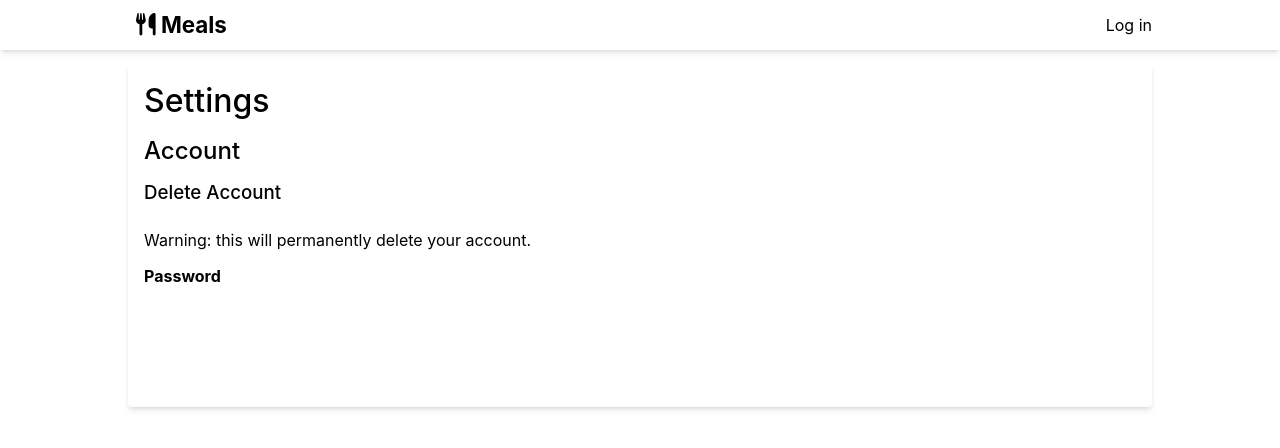
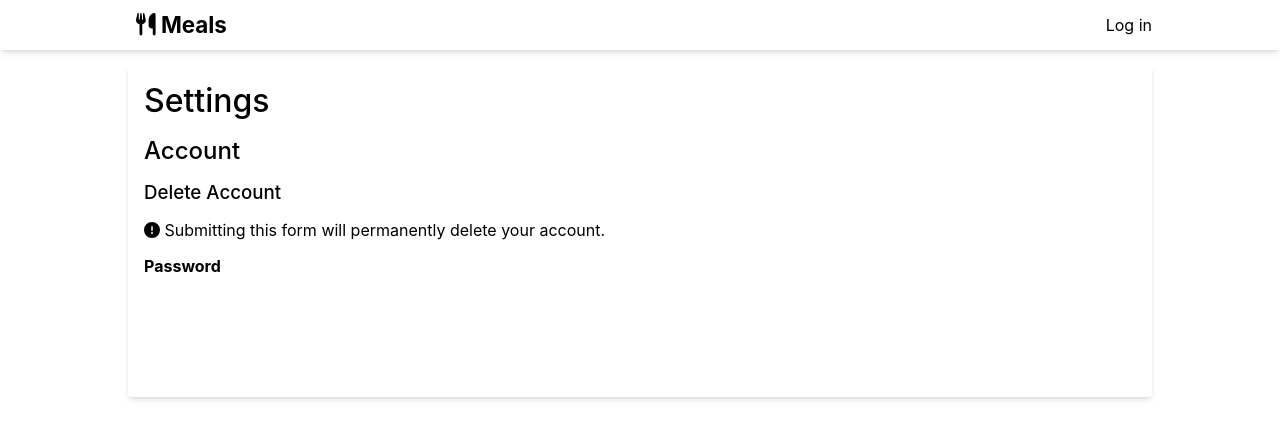
Before and after one commit to ptrhvns/meals, a React (Vite) app in the folder web/: page /settings in a window 1280 px wide. Shown: the top 448 px of the page. Built offline with nearby package versions, Linux system fonts and the light colour scheme.

Commit message:
Improve warning styles and copy

```diff
--- a/web/src/routes/Settings.tsx
+++ b/web/src/routes/Settings.tsx
@@ -6,6 +6,8 @@ import PageLayout from "../components/PageLayout";
 import PageLayoutHeading from "../components/PageLayoutHeading";
 import Paragraph from "../components/Paragraph";
 import { buildTitle } from "../lib/utils";
+import { faCircleExclamation } from "@fortawesome/free-solid-svg-icons";
+import { FontAwesomeIcon } from "@fortawesome/react-fontawesome";
 import { Helmet } from "react-helmet-async";
 
 export default function Settings() {
@@ -22,12 +24,13 @@ export default function Settings() {
 
         <Heading size={2}>Account</Heading>
 
-        <Heading className={classes.deleteAccountHeader} size={3}>
+        <Heading className={classes.deleteAccountHeading} size={3}>
           Delete Account
         </Heading>
 
-        <Paragraph>
-          Warning: this will permanently delete your account.
+        <Paragraph className={classes.deleteAccountWarning}>
+          <FontAwesomeIcon icon={faCircleExclamation} /> Submitting this form
+          will permanently delete your account.
         </Paragraph>
 
         <AccountDeleteForm />
```
